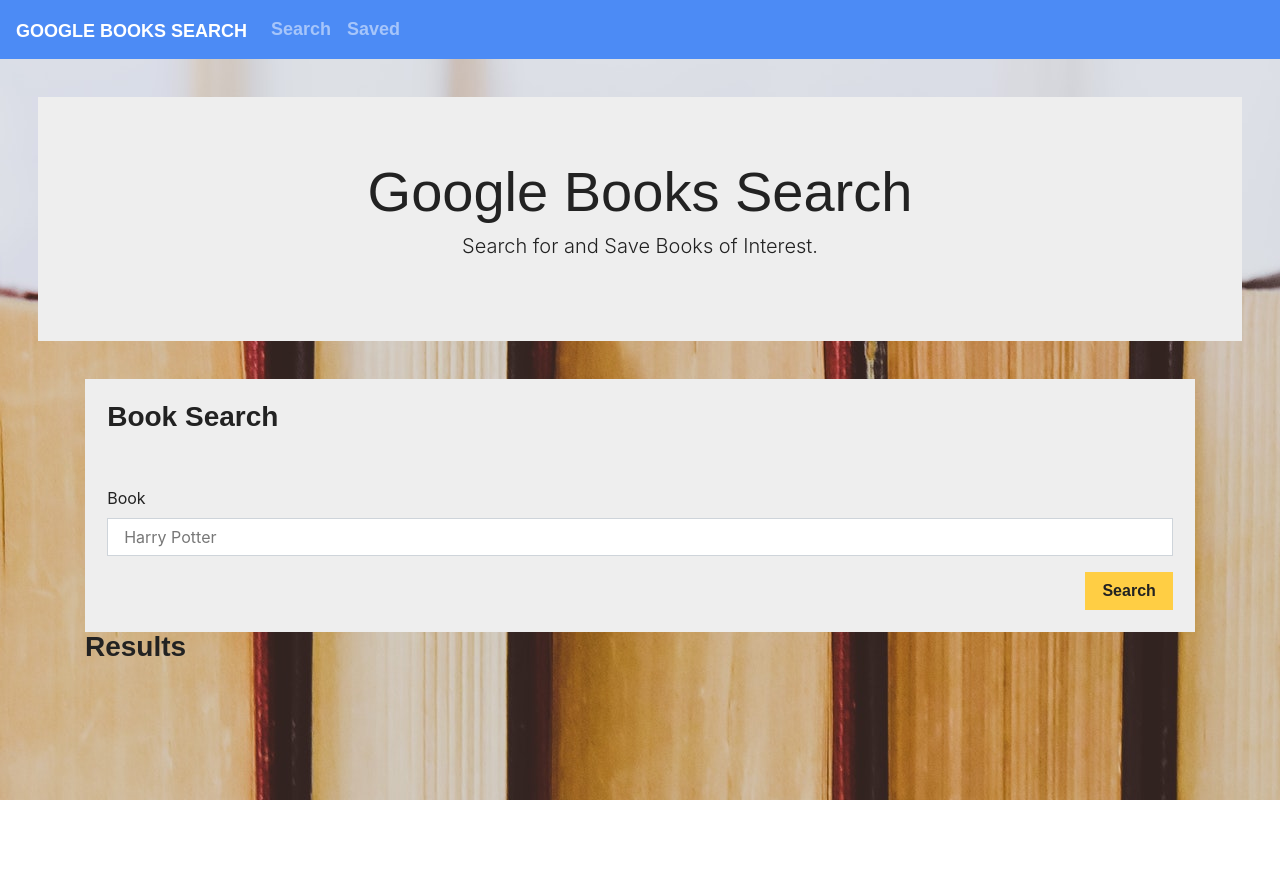
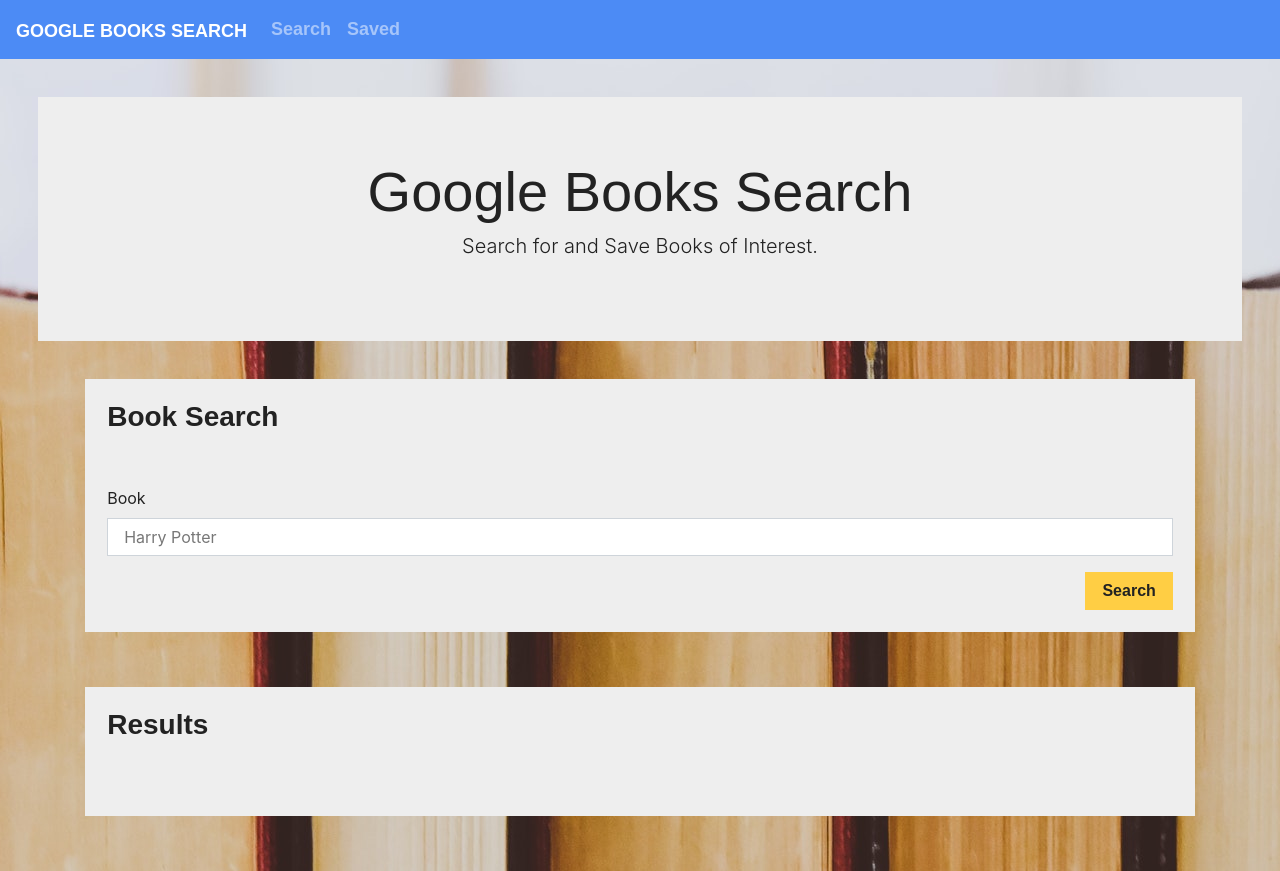
Before and after one commit to katjones23/GoogleBooksSearch, a React (Create React App) app in the folder client/: page / in a window 1280 px wide. Before the commit the page ends 800 px from the top, so only its background shows below. Built offline with nearby package versions, Linux system fonts and the light colour scheme; a web font is replaced by a local one.

Commit message:
feat: added results section and styling of search page without logic

```diff
--- a/client/src/componenets/Results/index.js
+++ b/client/src/componenets/Results/index.js
@@ -2,12 +2,15 @@
 import ViewBtn from "../ViewBtn";
 import SaveBtn from "../SaveBtn";
 import Image from "../Image";
+import "./style.css"
 
 export function Results({ children }) {
     return (
-        <div className="container">
-            <h3>Results</h3>
-            {children}
+        <div className="container justify-content-center">
+            <div className="resultsCont">
+                <h3 className="resultsHeader">Results</h3>
+                {children}
+            </div>
         </div>
     );
 }
--- /dev/null
+++ b/client/src/componenets/Results/style.css
@@ -0,0 +1,10 @@
+.resultsCont {
+    border-radius: 0;
+    background-color: #eee;
+    padding: 2%;
+    margin-bottom: 5%;
+}
+
+.resultsHeader {
+    margin-bottom: 5%;
+}
--- a/client/src/componenets/Search/style.css
+++ b/client/src/componenets/Search/style.css
@@ -2,6 +2,7 @@
     border-radius: 0;
     background-color: #eee;
     padding: 2%;
+    margin-bottom: 5%;
 }
 
 .searchHeader {
```
